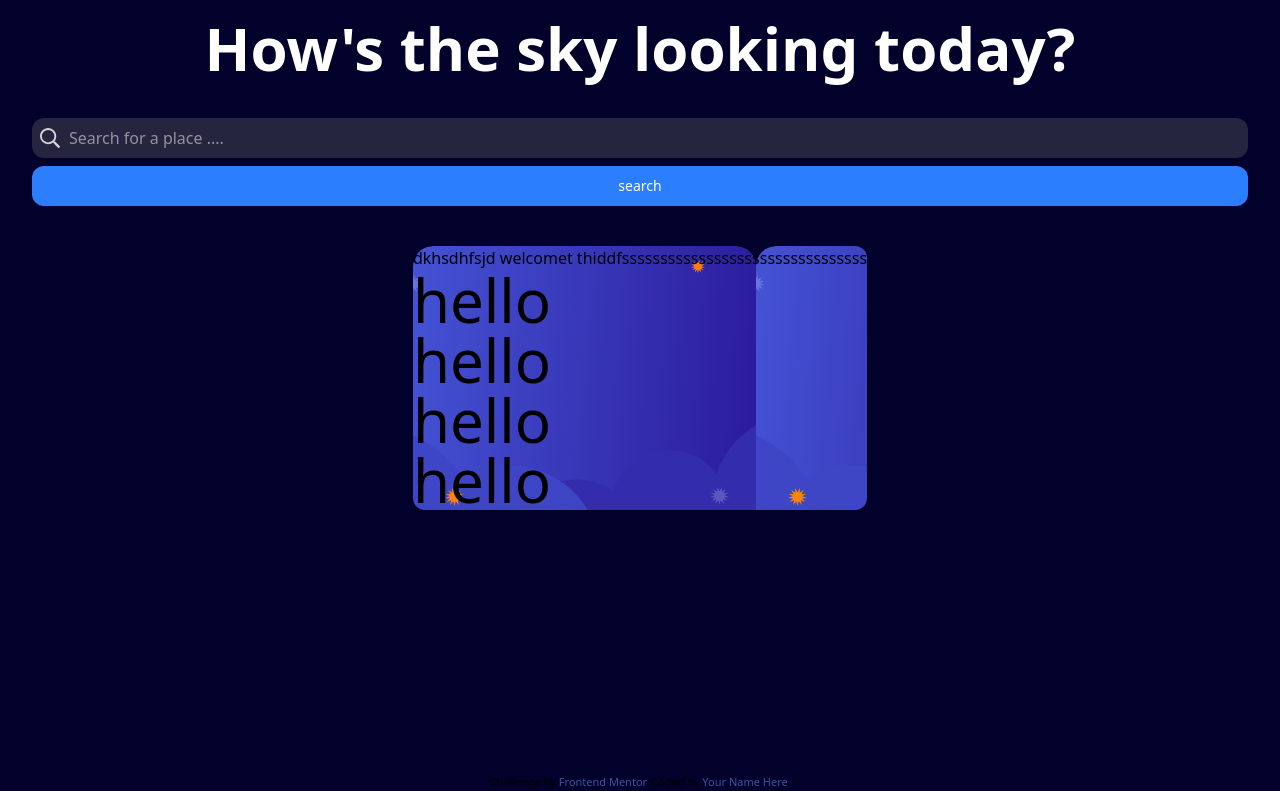
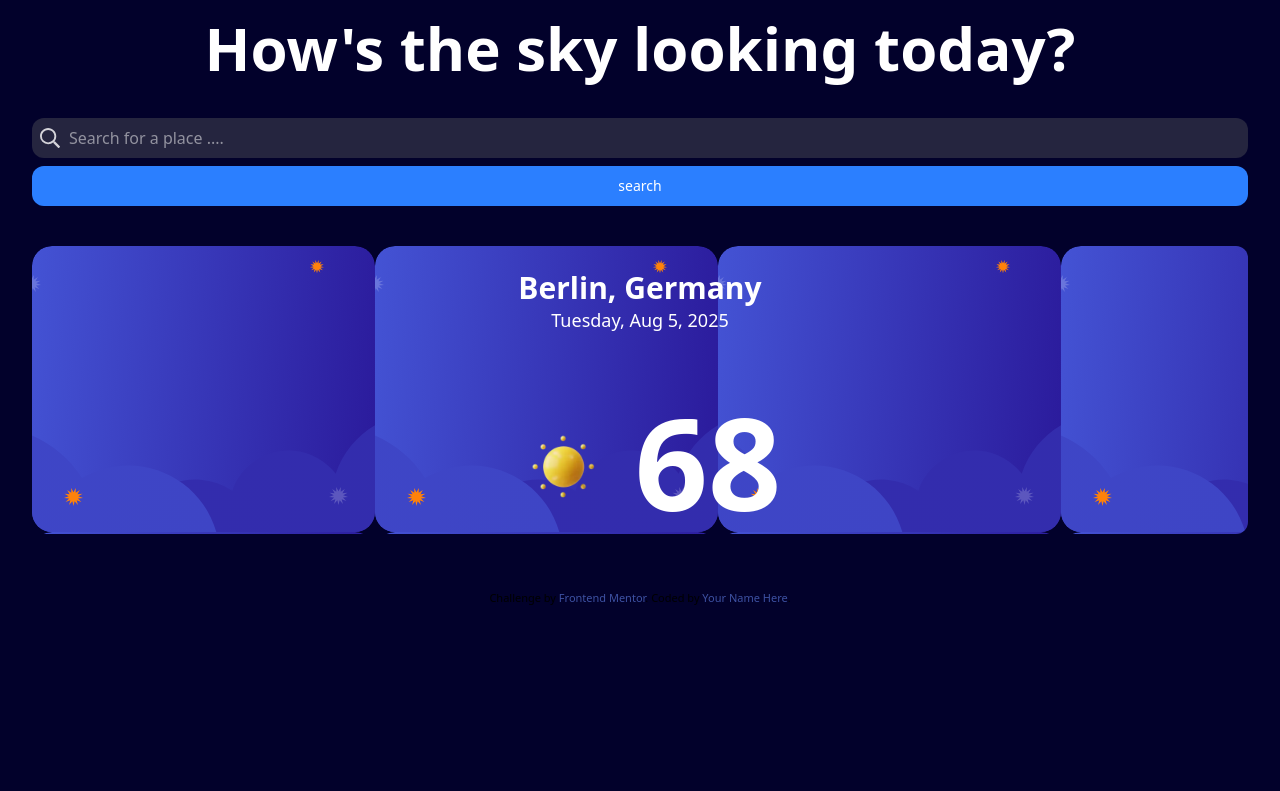
Before and after one commit to mugisha12john/weather_app, a website: page index.html in a window 1280 px wide. Shown: the part 94-885 px from the top of the page. After the commit the page ends 800 px from the top, so only its background shows below. Drawn offline with Linux system fonts and the light colour scheme.

Commit message:
feat:design cloud card on sm

```diff
--- a/index.html
+++ b/index.html
@@ -56,17 +56,27 @@
       </section>
 
       <!-- main two cards -->
-      <section class="flex justify-center flex-col">
+      <section class="">
         <div
           class="rounded-xl mx-auto bg-[url('/assets/images/bg-today-small.svg')] mt-10"
         >
-          dkhsdhfsjd welcomet thiddfssssssssssssssssssssssssssssssss
-          <h1 class="text-6xl">hello</h1>
-          <h1 class="text-6xl">hello</h1>
-          <h1 class="text-6xl">hello</h1>
-          <h1 class="text-6xl">hello</h1>
+          <div class="p-2">
+            <h2 class="mt-4 text-white text-3xl font-bold text-center">
+              Berlin, Germany
+            </h2>
+            <h5 class="text-white text-lg font-light text-center">
+              Tuesday, Aug 5, 2025
+            </h5>
+          </div>
+          <div class="flex gap-2 mt-14 mb-14 justify-center items-center">
+            <img
+              src="/assets/images/icon-sunny.webp"
+              class="w-32"
+              alt="cloud image"
+            />
+            <h1 class="text-9xl mb-2 text-white font-bold">68</h1>
+          </div>
         </div>
-        <div class="h-48 w-96 rounded-xl mx-auto mt-10"></div>
       </section>
     </main>
 
```
Also changed, not shown: src/output.css.
